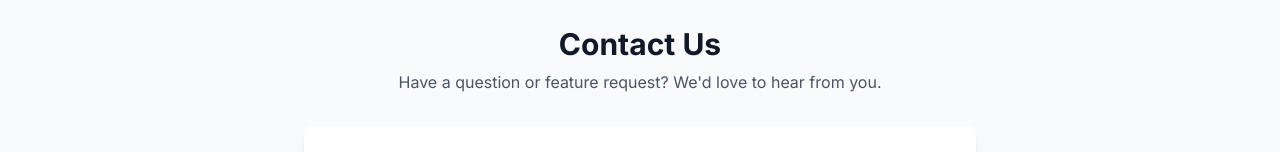
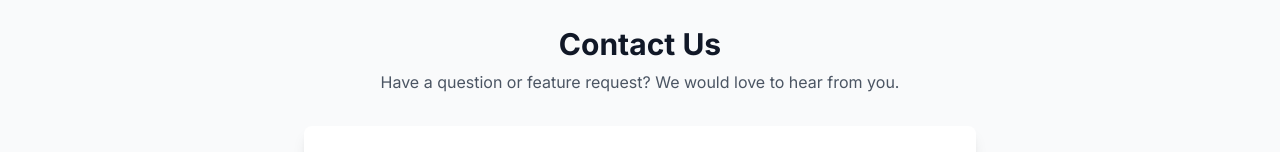
Before and after one commit to MrNtlu/Project-Consumer-Frontend, a Next.js app: page /contact in a window 1280 px wide. Shown: the part 124-276 px from the top of the page. Built offline with nearby package versions, Linux system fonts and the light colour scheme; no server answers.

Commit message:
vercel fix.

```diff
--- a/src/app/contact/page.jsx
+++ b/src/app/contact/page.jsx
@@ -65,7 +65,7 @@ export default function ContactPage() {
                         Contact Us
                     </h1>
                     <p className="text-gray-600 dark:text-gray-400">
-                        Have a question or feature request? We'd love to hear from you.
+                        Have a question or feature request? We would love to hear from you.
                     </p>
                 </div>
 
@@ -204,7 +204,7 @@ export default function ContactPage() {
                                 Message Sent
                             </h2>
                             <p className="text-gray-600 dark:text-gray-400 mb-4">
-                                Your message has been sent successfully. We'll review it and get back to you if needed.
+                                Your message has been sent successfully. We will review it and get back to you if needed.
                             </p>
                             <p className="text-sm text-gray-500 dark:text-gray-500">
                                 Thank you for reaching out to us!
```
